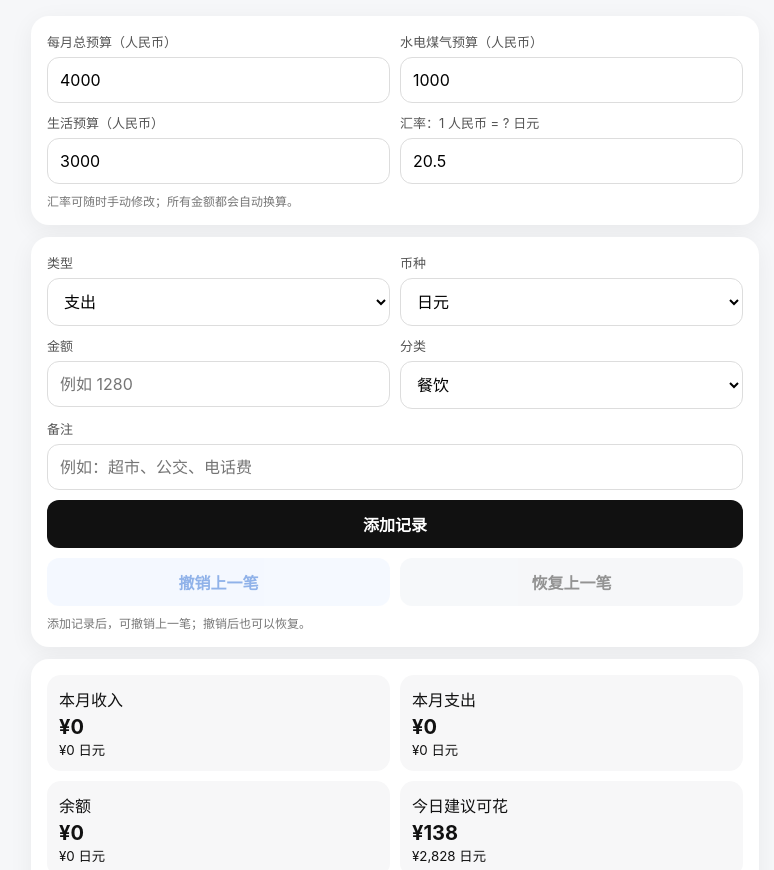
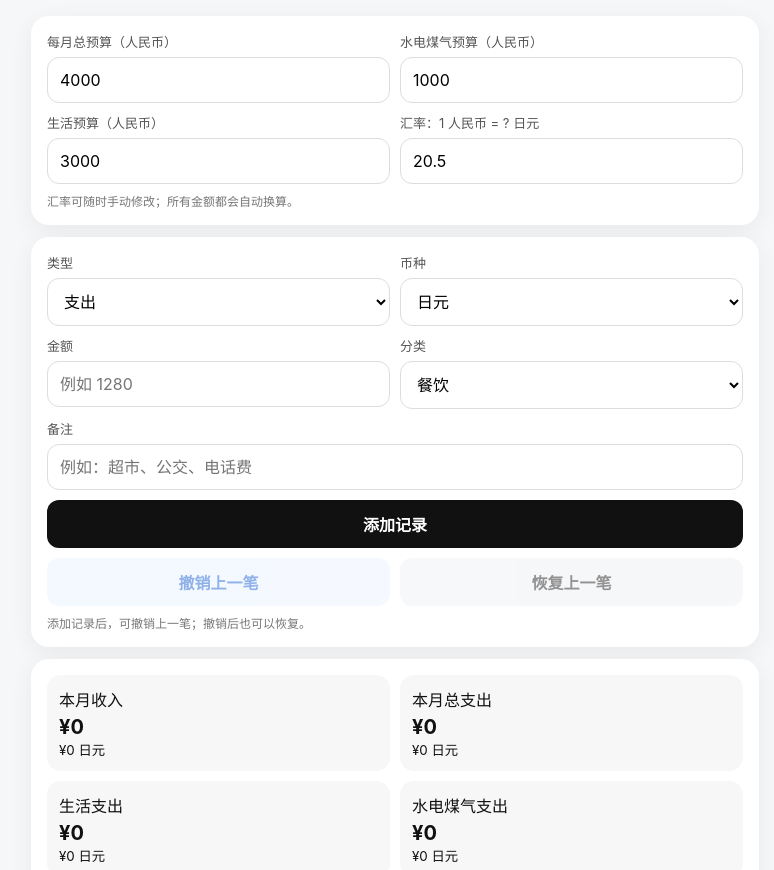
Before and after one commit to zwenjing632-lab/-japan-budget-app, a plain HTML site: page index.html in a window 1280 px wide. Shown: the part 82-952 px from the top of the page, without its empty margins (245-1019 px from the left). Drawn offline with Linux system fonts and the light colour scheme.

Commit message:
Add files via upload

```diff
--- a/index.html
+++ b/index.html
@@ -136,9 +136,11 @@
   <section class="card">
     <div class="stats">
       <div class="stat"><span>本月收入</span><b id="incomeSum">¥0</b><small id="incomeJPY">¥0 日元</small></div>
-      <div class="stat"><span>本月支出</span><b id="expenseSum">¥0</b><small id="expenseJPY">¥0 日元</small></div>
+      <div class="stat"><span>本月总支出</span><b id="expenseSum">¥0</b><small id="expenseJPY">¥0 日元</small></div>
+      <div class="stat"><span>生活支出</span><b id="livingSum">¥0</b><small id="livingJPY">¥0 日元</small></div>
+      <div class="stat"><span>水电煤气支出</span><b id="utilitiesSum">¥0</b><small id="utilitiesJPY">¥0 日元</small></div>
       <div class="stat"><span>余额</span><b id="balance">¥0</b><small id="balanceJPY">¥0 日元</small></div>
-      <div class="stat"><span>今日建议可花</span><b id="dailyLeft">¥0</b><small id="dailyLeftJPY">¥0 日元</small></div>
+      <div class="stat"><span>今日建议可花（生活费）</span><b id="dailyLeft">¥0</b><small id="dailyLeftJPY">¥0 日元</small></div>
     </div>
     <div id="warningBox" style="margin-top:12px"></div>
   </section>
@@ -343,32 +345,42 @@ function render(){
   const month=records.filter(r=>(r.date || localDateString(new Date(r.ts))).startsWith(mk));
   const inc=month.filter(r=>r.type==='income').reduce((s,r)=>s+cny(r.amount,r.currency),0);
   const exp=month.filter(r=>r.type==='expense').reduce((s,r)=>s+cny(r.amount,r.currency),0);
-  const bal=inc-exp;
-  const now=new Date();
-  const days=new Date(now.getFullYear(),now.getMonth()+1,0).getDate();
-  const remainDays=Math.max(1,days-now.getDate()+1);
-  const budgetLeft=Math.max(0,settings.budget-exp);
-  const daily=budgetLeft/remainDays;
-
-  $('incomeSum').textContent=money(inc);
-  $('incomeJPY').textContent=money(inc*settings.rate)+' 日元';
-  $('expenseSum').textContent=money(exp);
-  $('expenseJPY').textContent=money(exp*settings.rate)+' 日元';
-  $('balance').textContent=money(bal);
-  $('balanceJPY').textContent=money(bal*settings.rate)+' 日元';
-  $('dailyLeft').textContent=money(daily);
-  $('dailyLeftJPY').textContent=money(daily*settings.rate)+' 日元';
 
   const util=month.filter(r=>r.type==='expense'&&r.category==='水电煤气')
     .reduce((s,r)=>s+cny(r.amount,r.currency),0);
   const living=month.filter(r=>r.type==='expense'&&r.category!=='水电煤气')
     .reduce((s,r)=>s+cny(r.amount,r.currency),0);
 
+  const bal=inc-exp;
+  const now=new Date();
+  const days=new Date(now.getFullYear(),now.getMonth()+1,0).getDate();
+  const remainDays=Math.max(1,days-now.getDate()+1);
+
+  // 今日建议可花只按“生活预算”计算，水电煤气完全独立。
+  const livingBudgetLeft=Math.max(0,settings.livingBudget-living);
+  const daily=livingBudgetLeft/remainDays;
+
+  $('incomeSum').textContent=money(inc);
+  $('incomeJPY').textContent=money(inc*settings.rate)+' 日元';
+  $('expenseSum').textContent=money(exp);
+  $('expenseJPY').textContent=money(exp*settings.rate)+' 日元';
+  $('livingSum').textContent=money(living);
+  $('livingJPY').textContent=money(living*settings.rate)+' 日元';
+  $('utilitiesSum').textContent=money(util);
+  $('utilitiesJPY').textContent=money(util*settings.rate)+' 日元';
+  $('balance').textContent=money(bal);
+  $('balanceJPY').textContent=money(bal*settings.rate)+' 日元';
+  $('dailyLeft').textContent=money(daily);
+  $('dailyLeftJPY').textContent=money(daily*settings.rate)+' 日元';
+
   let msg=''; let cls='ok';
   if(exp>settings.budget){msg=`本月已超总预算 ${money(exp-settings.budget)}。`;cls='warn'}
   else if(util>settings.utilitiesBudget){msg=`水电煤气已超预算 ${money(util-settings.utilitiesBudget)}。`;cls='warn'}
   else if(living>settings.livingBudget){msg=`生活开支已超预算 ${money(living-settings.livingBudget)}。`;cls='warn'}
-  else {msg=`本月剩余预算 ${money(settings.budget-exp)}，按剩余 ${remainDays} 天计算，今天建议控制在 ${money(daily)} 左右。`}
+  else {
+    const utilLeft=Math.max(0,settings.utilitiesBudget-util);
+    msg=`生活预算剩余 ${money(livingBudgetLeft)}，按剩余 ${remainDays} 天计算，今天生活费建议控制在 ${money(daily)} 左右。水电煤气预算剩余 ${money(utilLeft)}（不计入今日建议可花）。`
+  }
   $('warningBox').className=cls;
   $('warningBox').textContent=msg;
 
@@ -424,7 +436,6 @@ $('filterAll').onclick=()=>{filter='all';render()};
 $('filterExpense').onclick=()=>{filter='expense';render()};
 $('filterIncome').onclick=()=>{filter='income';render()};
 
-
 document.addEventListener('click',e=>{
   const btn=e.target.closest('.delete-one');
   if(!btn)return;
```
